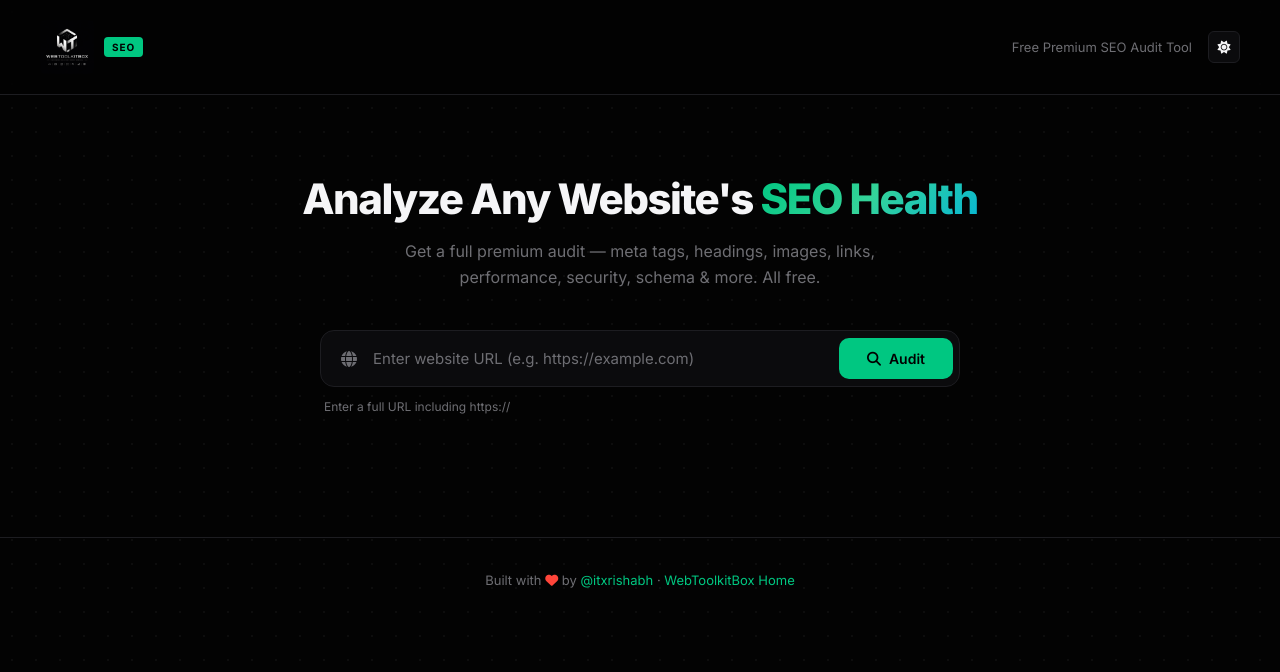
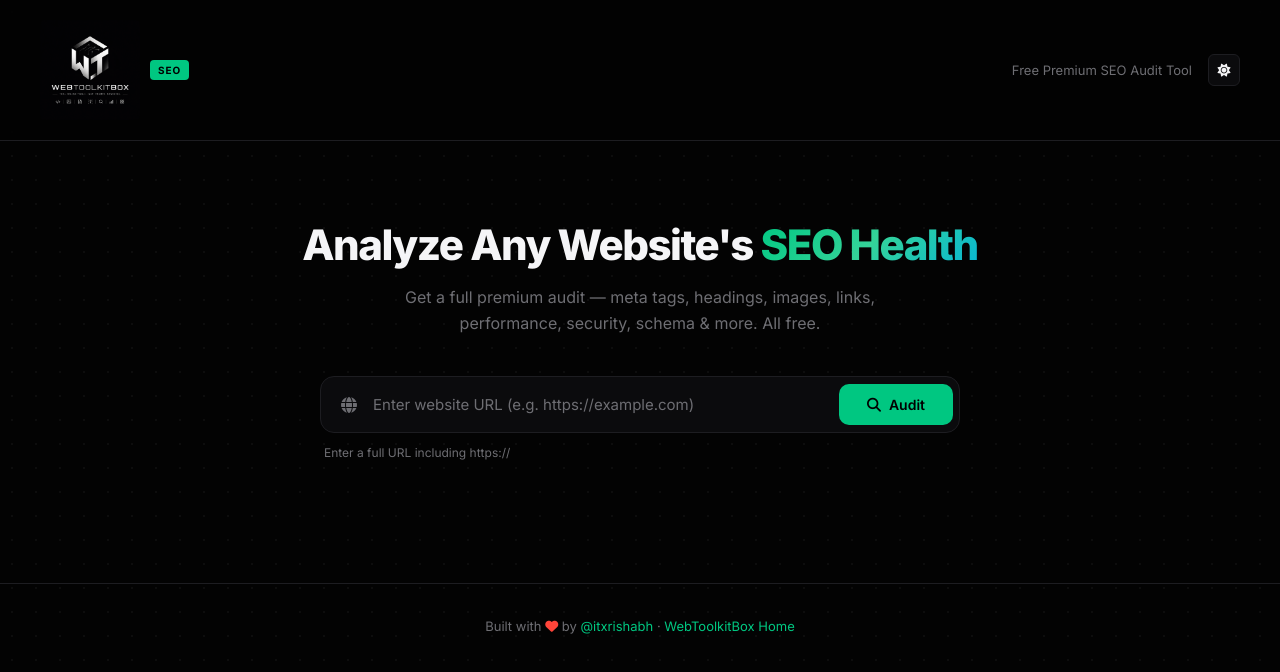
Before and after one commit to itxRishabh/ImgKit, a website: page seo-audit.html in a window 1280 px wide. Drawn offline with Linux system fonts and the light colour scheme.

Commit message:
style: set logo dimension to 100x100px with object-fit contain

```diff
--- a/seo-audit.css
+++ b/seo-audit.css
@@ -109,8 +109,9 @@ body {
 }
 
 .brand-logo-img {
-    height: 54px;
-    width: auto;
+    width: 100px;
+    height: 100px;
+    object-fit: contain;
     display: block;
     border-radius: 4px;
 }
--- a/style.css
+++ b/style.css
@@ -126,8 +126,9 @@ body {
 }
 
 .brand-logo-img {
-    height: 54px;
-    width: auto;
+    width: 100px;
+    height: 100px;
+    object-fit: contain;
     display: block;
     border-radius: 4px;
 }
```
